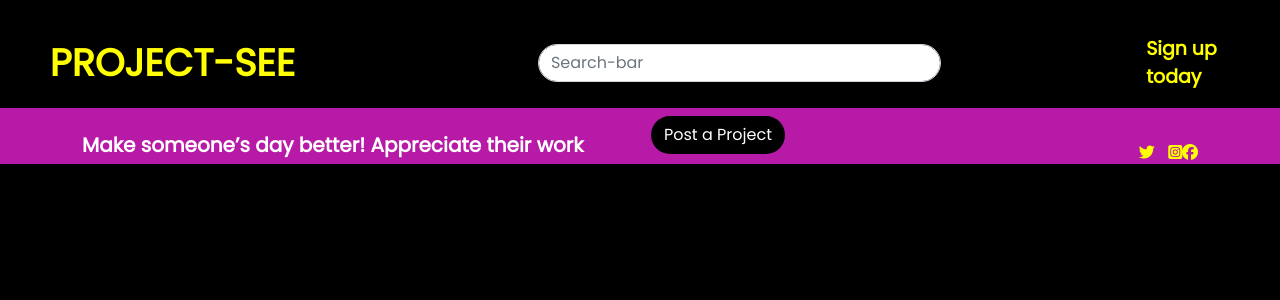
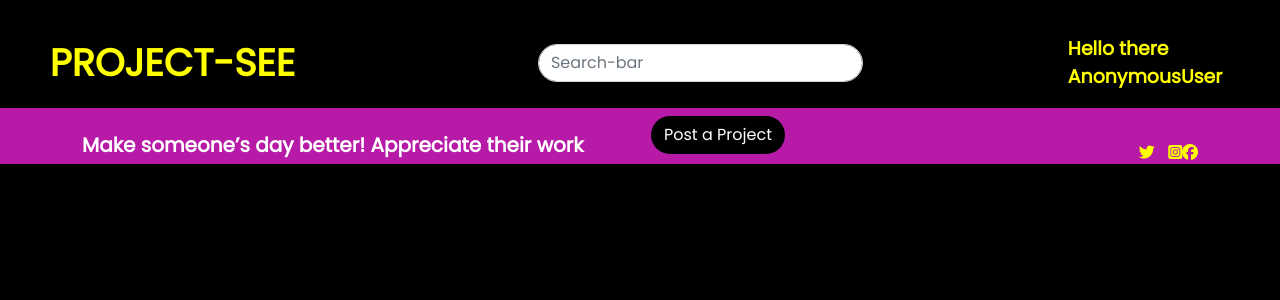
Before and after one commit to Charity-Mutembei/Django-week3-IP, a Django app: page /welcome in a window 1280 px wide. Shown: the top 300 px of the page. Run offline with Django 4.2, Linux system fonts and the light colour scheme; data comes from the database, SQL or seed files in the repository; data that the repository does not hold is empty; parts of the project's set-up code (start-up, migrations or seed data) failed here and were passed over; some libraries are stand-ins or nearby versions.

Commit message:
Feat: Navbar style feature refactored

```diff
--- a/projectSee/templates/welcome.html
+++ b/projectSee/templates/welcome.html
@@ -46,11 +46,8 @@
             <div class="collapse navbar-collapse" id="navbarSupportedContent">
                 <ul class="navbar-nav me-auto mb-2 mb-lg-0">
                     <li class="nav-item">
-                        {% if user is authenticated %}
-                        <a class="nav-link active" aria-current="page" href="#" style="color: yellow; font-size: 0.5cm; font-weight: 700; margin-left: 5cm;" class="username">Hello there {{user.username}}</a>
-                        {% else %}
-                        <a class="nav-link active" aria-current="page" href="{% url 'register' %}" style="color: yellow; font-size: 0.5cm; font-weight: 700; margin-left: 5cm;" class="username">Sign up today</a>
-                        {% endif %}
+                        <a class="nav-link active" aria-current="page" href="#" style="color: yellow; font-size: 0.5cm; font-weight: 700; margin-left: 5cm;" class="username">Hello there {{request.user}}</a>
+
 
                     </li>
                 </ul>
--- a/projectSee/views.py
+++ b/projectSee/views.py
@@ -70,7 +70,7 @@ def landing(request):
 
 def welcome(request):
     projects = Projects.objects.all()
-    user = get_object_or_404(User)
+    user = request.user
     profiles = Profile.objects.filter(user=user.id)
 
 
```
